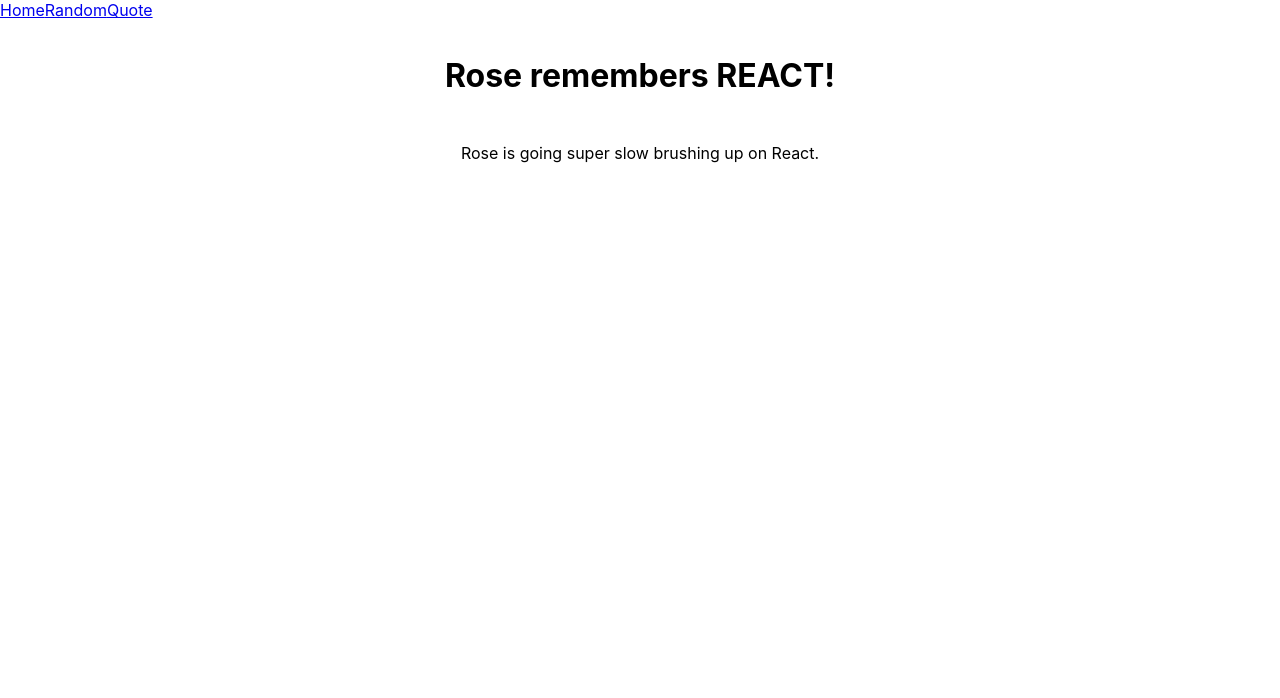
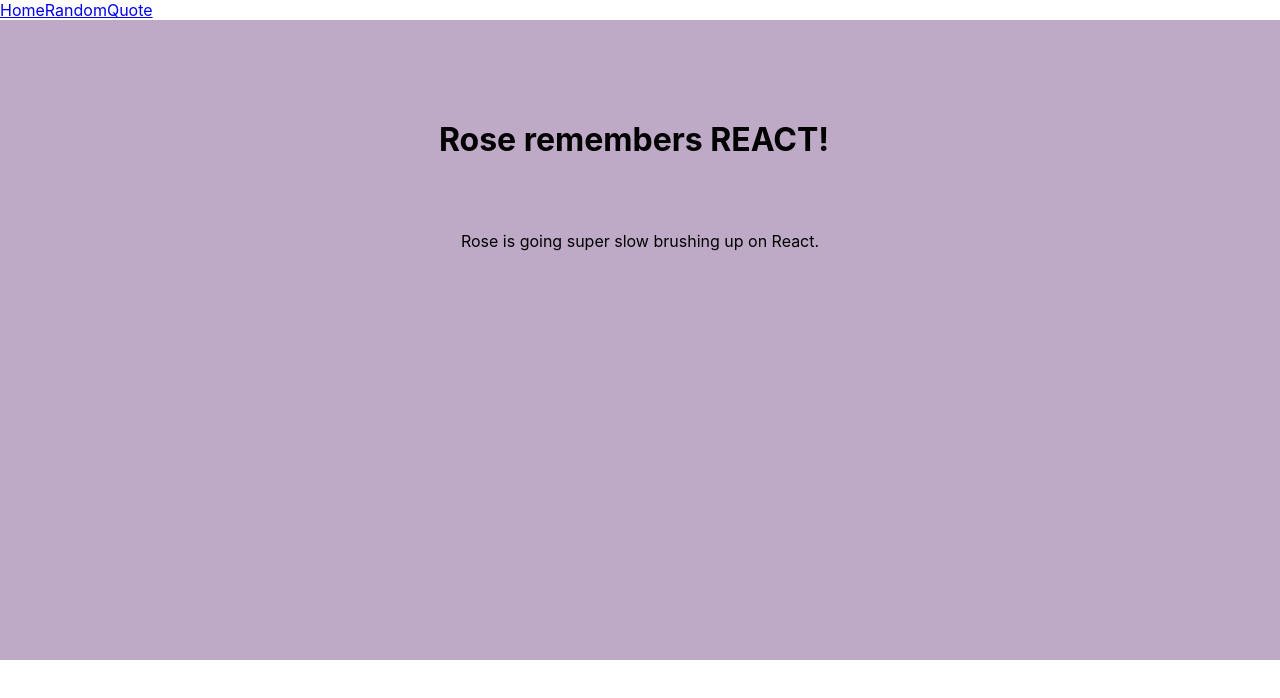
Before and after one commit to roselandroche/mar2021, a React (Create React App) app in the folder practice-js/: page /random in a window 1280 px wide. Shown: the top 698 px of the page. Built offline with nearby package versions, Linux system fonts and the light colour scheme.

Commit message:
More styling to Random

```diff
--- a/practice-js/src/components/Random.js
+++ b/practice-js/src/components/Random.js
@@ -5,22 +5,27 @@
     margin: 0 auto;
     width: 50%;
     text-align: center;
-    padding: 36px 24px;
+    padding: 100px 24px 60px 12px;
 `;
 
 const SubTitle = styled.p`
     margin: 0 auto;
-    width: 75%;
+    width: 50%;
     text-align: center;
     padding: 12px 36px;
 `;
 
+const RandomPage = styled.div`
+    background-color: #BEA9C6;
+    height: 80vh;
+`;
+
 function Random(props) {
     return (
-        <div>
+        <RandomPage>
             <Title>{props.name} remembers REACT!</Title>
             <SubTitle>{props.name} is going super slow brushing up on React.</SubTitle>
-        </div>
+        </RandomPage>
     )
 }
 
```
